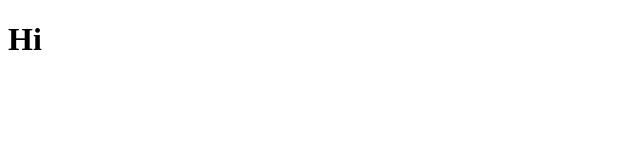
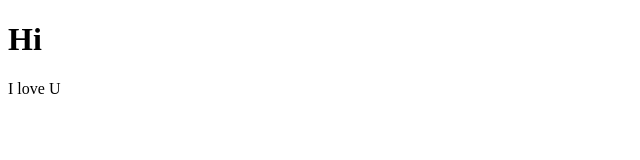
Before and after one commit to Wendy-Azamar/new-repo, a plain HTML site: page index.html in a window 1280 px wide. Shown: the full height of the page, 0-640 px from the left. Drawn offline with Linux system fonts and the light colour scheme.

Commit message:
Add p tag

```diff
--- a/index.html
+++ b/index.html
@@ -7,5 +7,6 @@
   </head>
   <body>
     <h1>Hi</h1>
+    <p>I love U</p>
   </body>
 </html>
```
